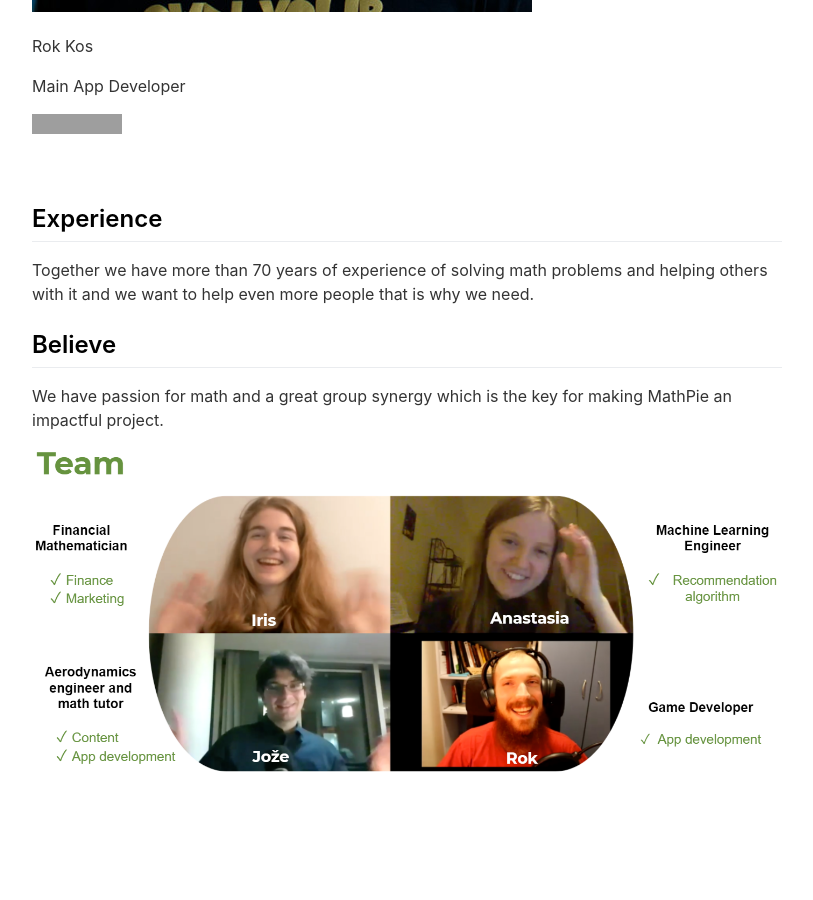
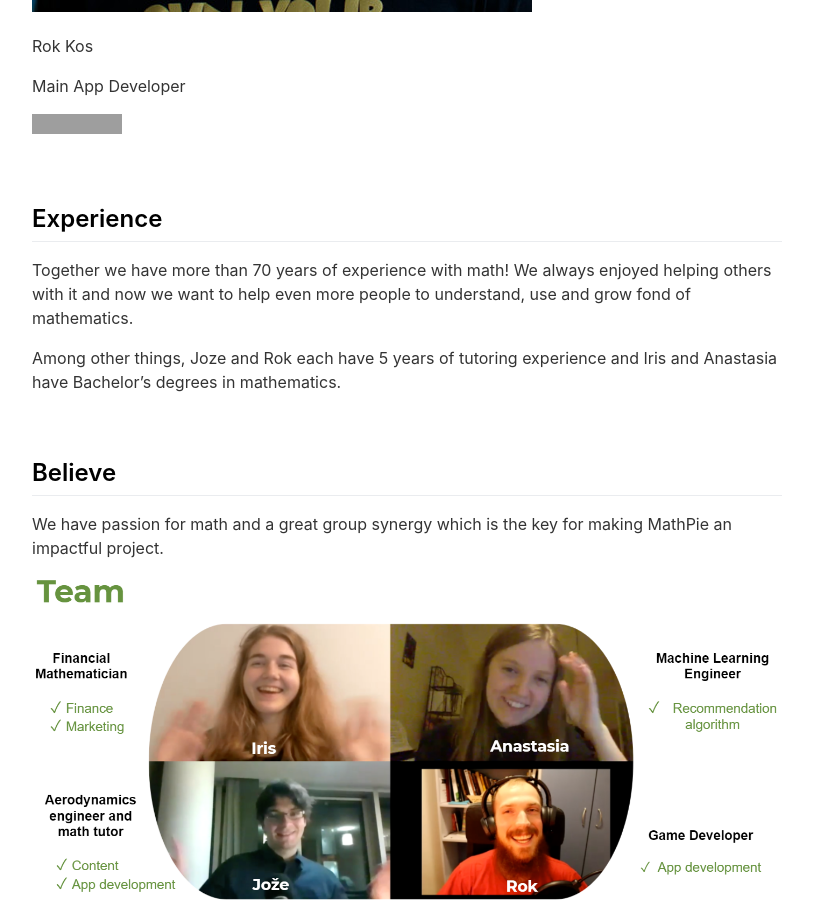
Before and after one commit to RokKos/MathPie, a Jekyll site: the page built from _pages/02_team.md, in a window 1280 px wide and 900 px high, scrolled down 3102 px. Shown: the whole window, without its empty margins (233-1046 px from the left). Built offline with Jekyll 4.4.1, drawn with Linux system fonts in a browser that asks for light colours; nearby versions of some CDN libraries; before the commit the page ends 3960 px from its top, so only the background shows below that; grey boxes are pictures that could not be loaded.

Commit message:
Yellow Change (revert if needed)

```diff
--- a/_pages/02_team.md
+++ b/_pages/02_team.md
@@ -40,7 +40,10 @@ Main App Developer
 <br>
 
 ## Experience
-Together we have more than 70 years of experience of solving math problems and helping others with it and we want to help even more people that is why we need.
+Together we have more than 70 years of experience with math! We always enjoyed helping others with it and now we want to help even more people to understand, use and grow fond of mathematics.
+
+Among other things, Joze and Rok each have 5 years of tutoring experience and Iris and Anastasia have Bachelor's degrees in mathematics.
+
 <br>
 
 ## Believe
```
